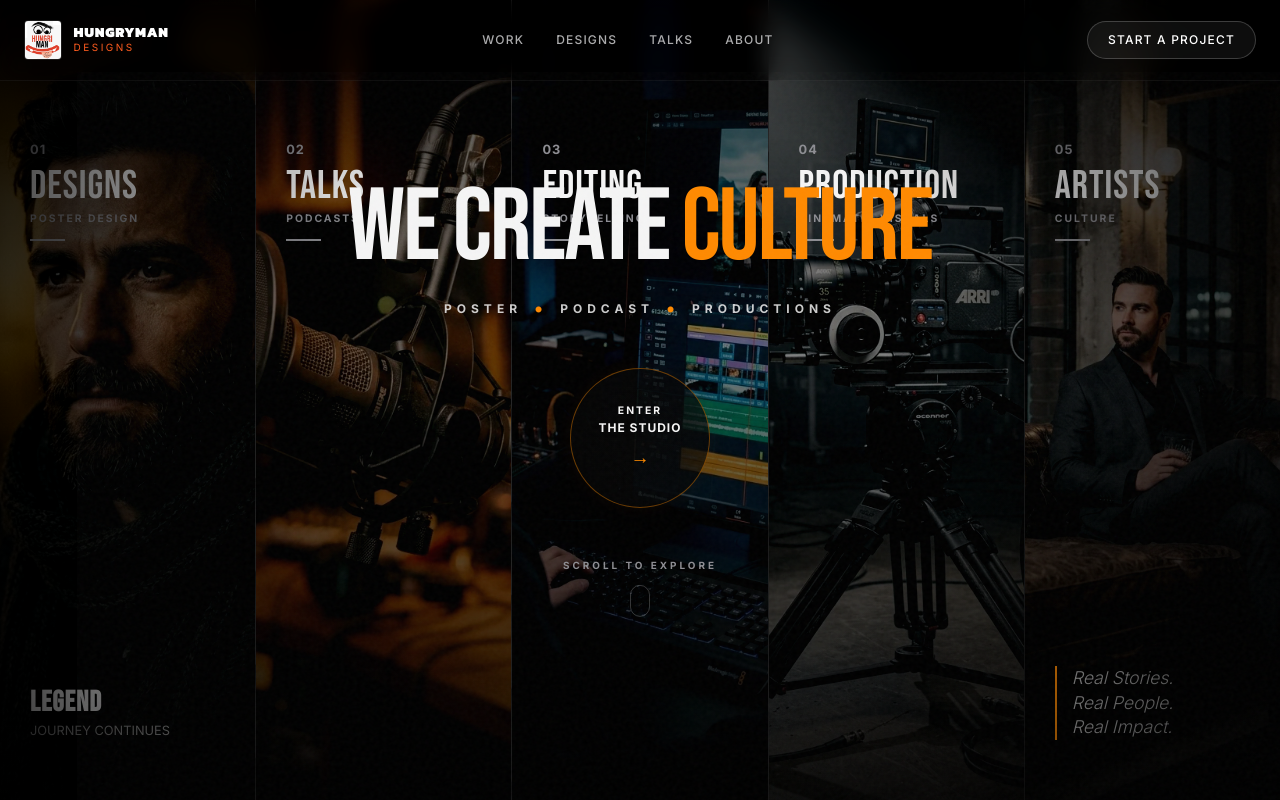
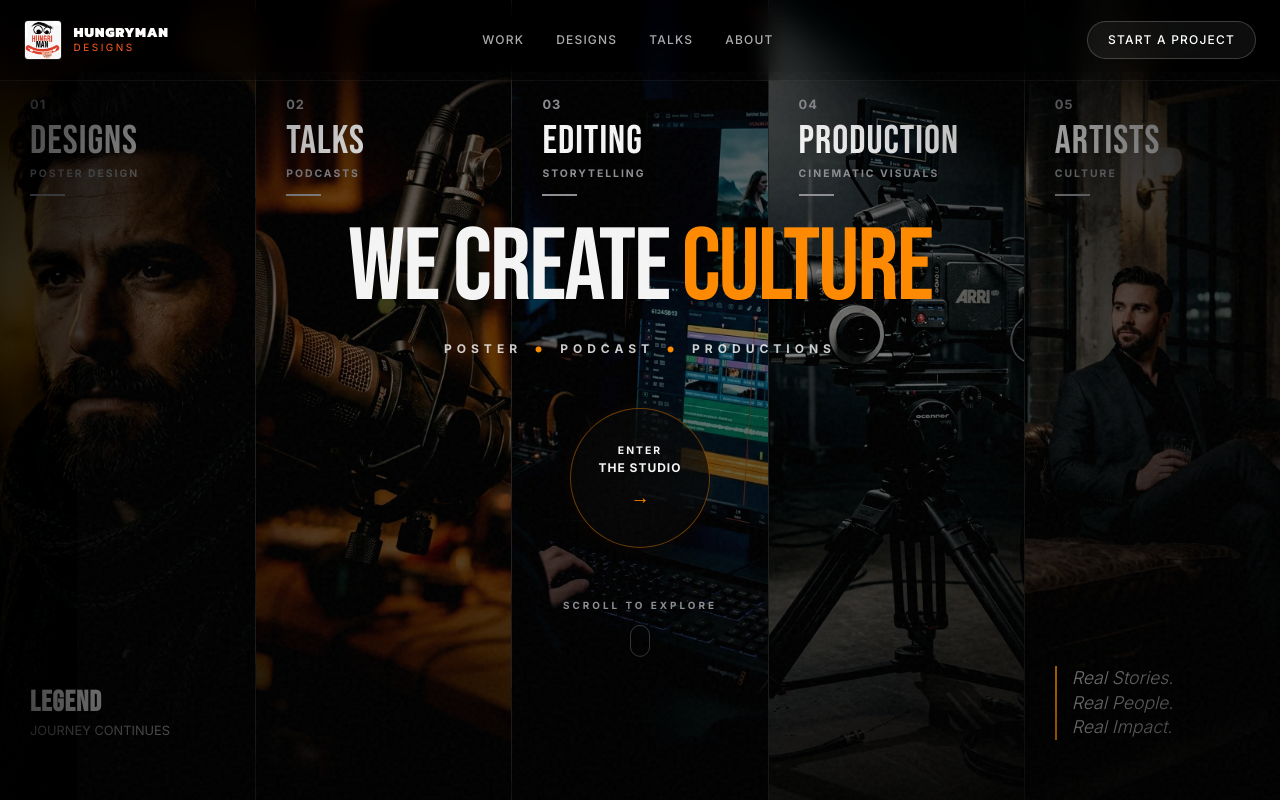
Before and after one commit to lovishv1718/hungryman-, a React (Vite) app: page /#/ in a window 1280 px wide. Shown: the top 800 px of the page. Built offline with nearby package versions, Linux system fonts and the light colour scheme.

Commit message:
style: optimize vertical spacing of hero centerpiece and column headers
- Move column top titles higher up (reduce top padding to 95px)
- Push centerpiece (title, subtext, CTA button) further down (increase top position to 55%)

```diff
--- a/src/index.css
+++ b/src/index.css
@@ -152,7 +152,7 @@ html.lenis, html.lenis body {
   display: flex;
   flex-direction: column;
   justify-content: space-between;
-  padding: 140px 30px 40px 30px;
+  padding: 95px 30px 40px 30px;
 }
 
 .accordion-column:last-child {
@@ -290,7 +290,7 @@ html.lenis, html.lenis body {
 /* --- CENTERPIECE CONTENT --- */
 .centerpiece {
   position: absolute;
-  top: 50%;
+  top: 55%;
   left: 50%;
   transform: translate(-50%, -50%);
   z-index: 50;
```
